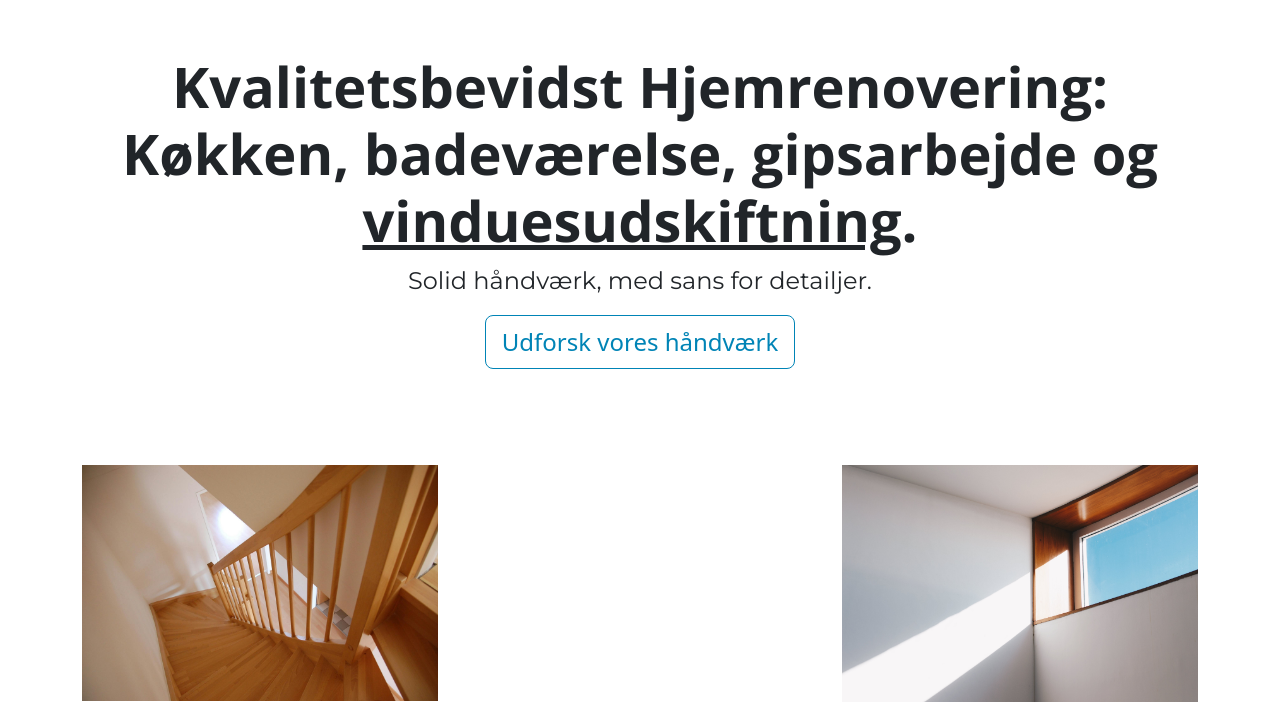
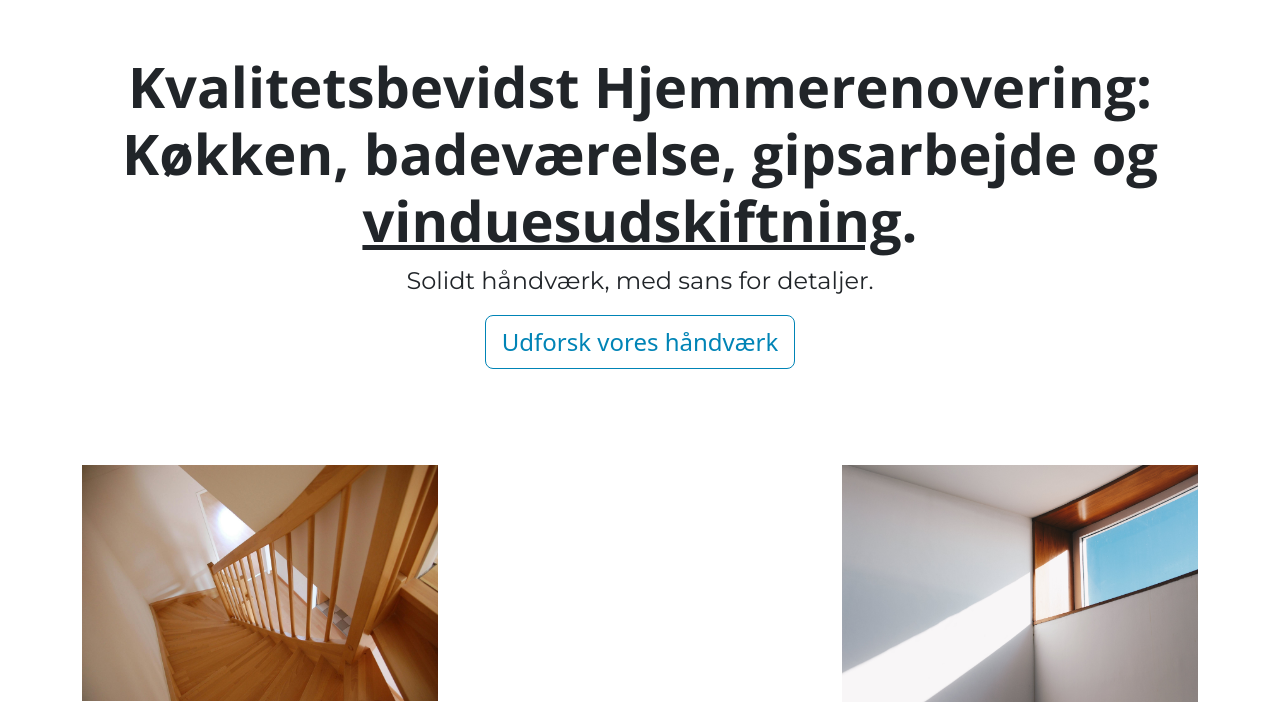
Before and after one commit to Invoke-STPE/TBA, a plain HTML site: page index.html in a window 1280 px wide. Shown: the part 81-800 px from the top of the page. Drawn offline with nearby package versions, Linux system fonts and the light colour scheme.

Commit message:
Fxed spelling mistakes

```diff
--- a/index.html
+++ b/index.html
@@ -35,8 +35,8 @@
     <main>
         <section class="container">
             <div class="text-center py-5">
-                <h1 class="display-4">Kvalitetsbevidst Hjemrenovering: <br> Køkken, badeværelse, gipsarbejde og <u>vinduesudskiftning</u>.</h1>
-                <p class="fs-4 lead">Solid håndværk, med sans for detailjer.</p>
+                <h1 class="display-4">Kvalitetsbevidst Hjemmerenovering: <br> Køkken, badeværelse, gipsarbejde og <u>vinduesudskiftning</u>.</h1>
+                <p class="fs-4 lead">Solidt håndværk, med sans for detaljer.</p>
                 <button class="btn btn-outline-primary btn-lg fs-4">Udforsk vores håndværk</button>
             </div>
             <div class="row py-5">
```
